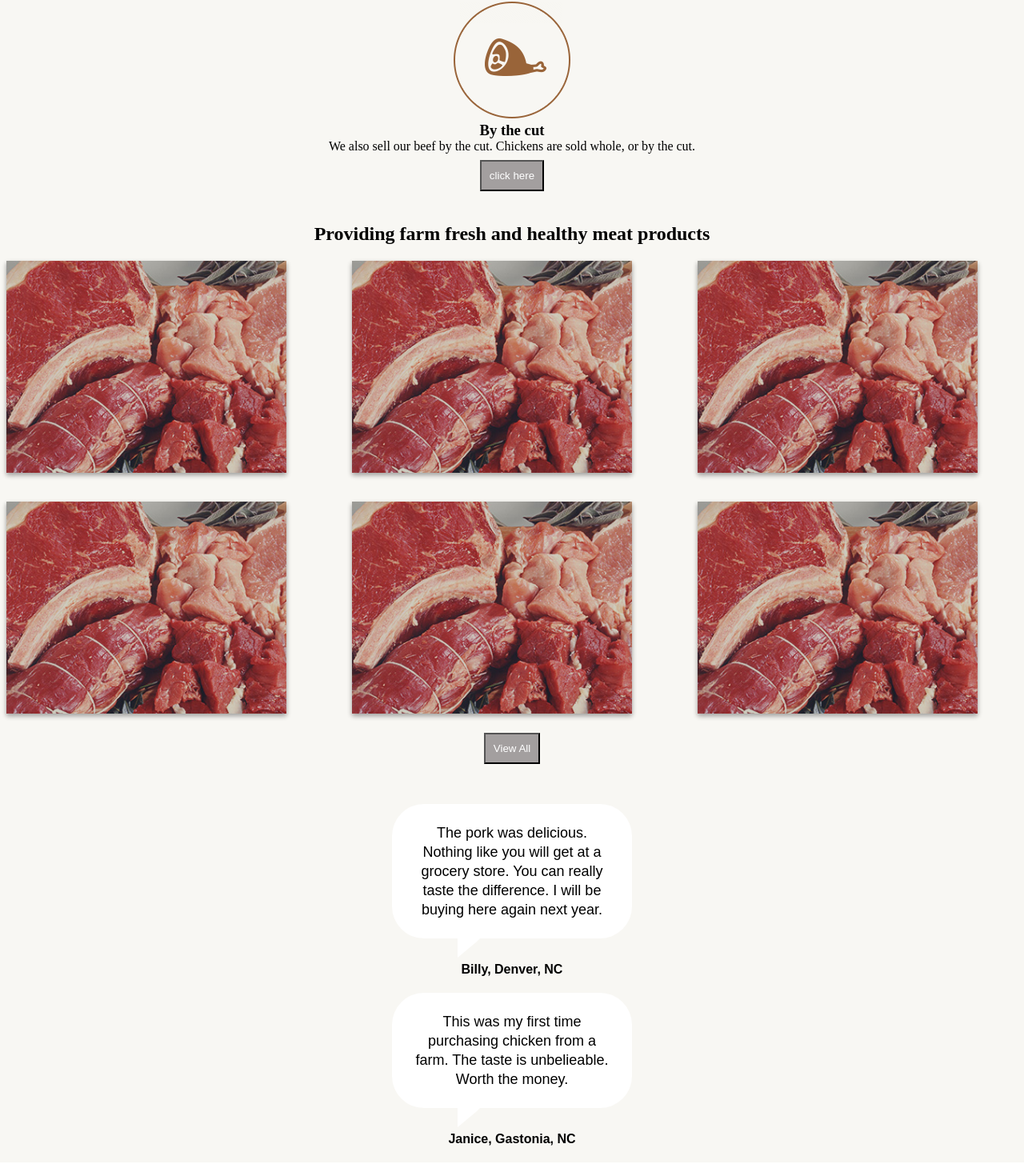
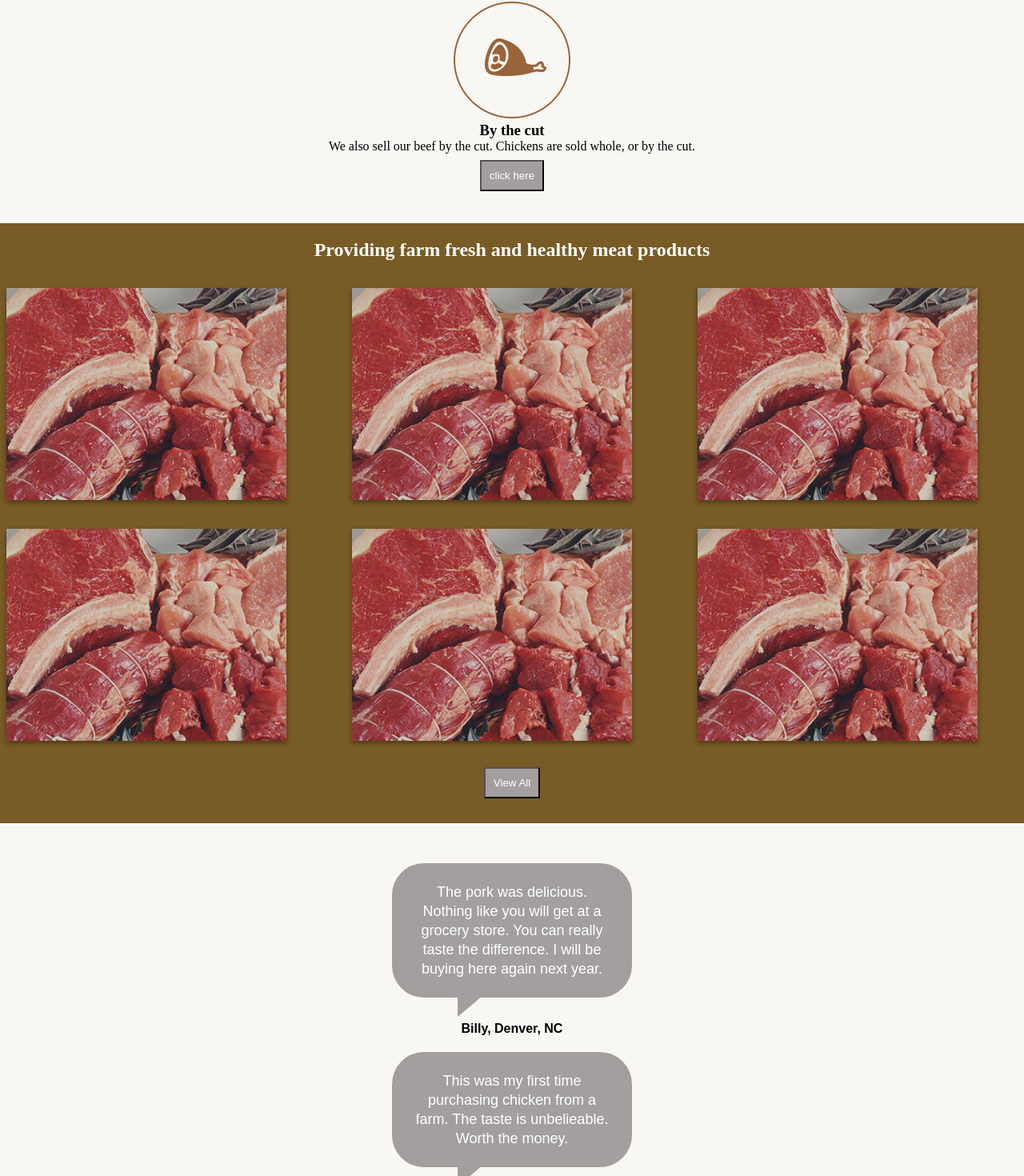
Before and after one commit to mwave317/farm, an Angular app: page / in a window 1280 px wide. Shown: the part 922-2392 px from the top of the page at 80% size. Built offline with nearby package versions, Linux system fonts and the light colour scheme.

Commit message:
Changed the customer reviews to bubbles. Fixed the background of the home page.

```diff
--- a/src/app/card/card.component.css
+++ b/src/app/card/card.component.css
@@ -5,11 +5,16 @@
     margin-left: auto;
     margin-right: auto;
     gap: 2rem;
+    background-color: rgb(120,91,37);
+    padding: 30px 0px;
   }
 
   h2 {
       text-align: center;
-      margin-bottom: 20px;
+      margin-bottom: -1px;
+      background-color: rgb(120,91,37);
+      padding: 20px 0px 5px 0px;
+      color: #ffffff;
   }
   .card-responsive-grid img {
     width: 350px;
@@ -21,10 +26,12 @@
   }
 
   .card-view-all-div {
-    margin-top: 20px;
+    margin-top: -1px;
+    height: 70px;
     margin-bottom: 50px;
     display: flex;
     justify-content: center;
+    background-color: rgb(120,91,37);
   }
 
    @media screen and (min-width: 960px) {
--- a/src/app/card/card.component.html
+++ b/src/app/card/card.component.html
@@ -4,4 +4,9 @@
         <img [src]="post.imageUrl" />
     </div>
 </div>
-<div class="card-view-all-div"><button type="button">View All</button></div>
+<div class="card-view-all-div">
+    <div>
+
+        <button type="button">View All</button>
+    </div>
+</div>
--- a/src/app/customer-reviews/customer-reviews.component.css
+++ b/src/app/customer-reviews/customer-reviews.component.css
@@ -11,29 +11,21 @@
   font-size: 18px;
   line-height: 24px;
   width: 300px;
-  background: #fff;
+  background: rgb(163, 159, 159);
   border-radius: 40px;
   padding: 24px;
   text-align: center;
-  color: #000;
-  }
+  color: #ffffff;
+}
 
 .box:before {
-    /* content: "";
-    width: 0px;
-    height: 0px;
-    position: absolute; */
-    /* border-left: 10px solid rgb(163, 159, 159);
-    border-right: 10px solid transparent;
-    border-top: 10px solid rgb(163, 159, 159); */
-
     content: "";
     width: 0px;
     height: 0px;
     position: absolute;
-    border-left: 24px solid #fff;
+    border-left: 24px solid rgb(163, 159, 159);
     border-right: 12px solid transparent;
-    border-top: 12px solid #fff;
+    border-top: 12px solid rgb(163, 159, 159);
     border-bottom: 20px solid transparent;
     left: 82px;
     bottom: -24px;
@@ -47,5 +39,4 @@
         font-family: arial;
         margin-top: 30px;
         margin-bottom: 20px;
-
   }
```
